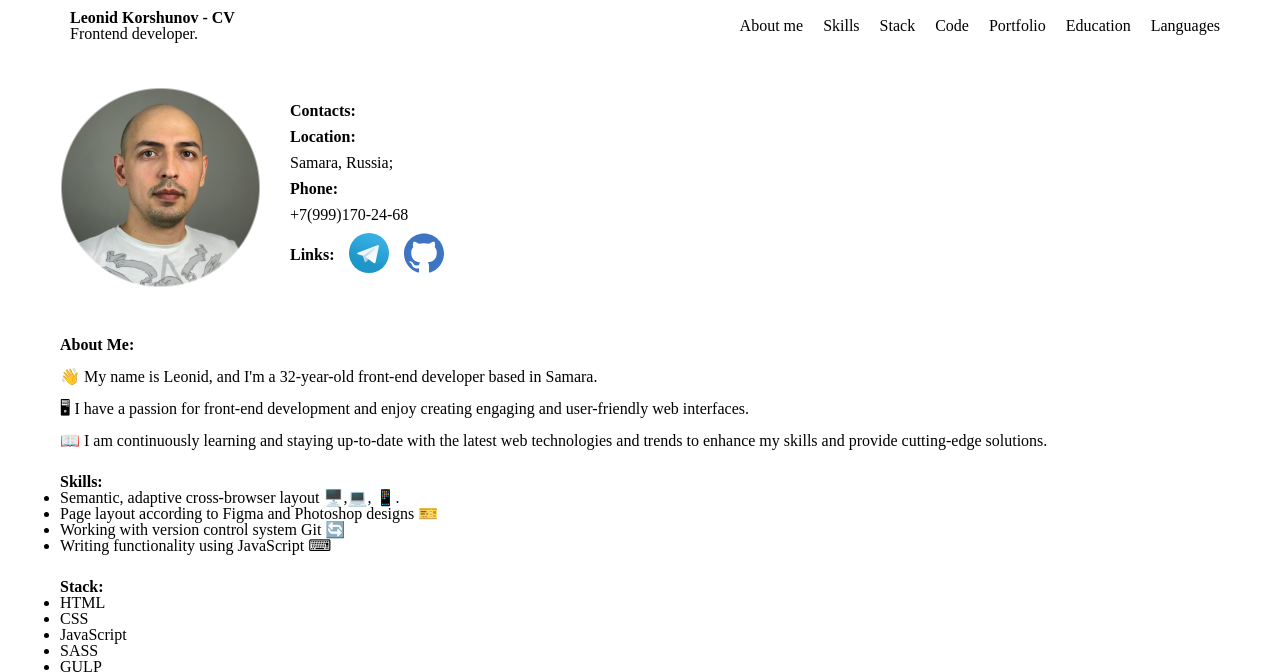
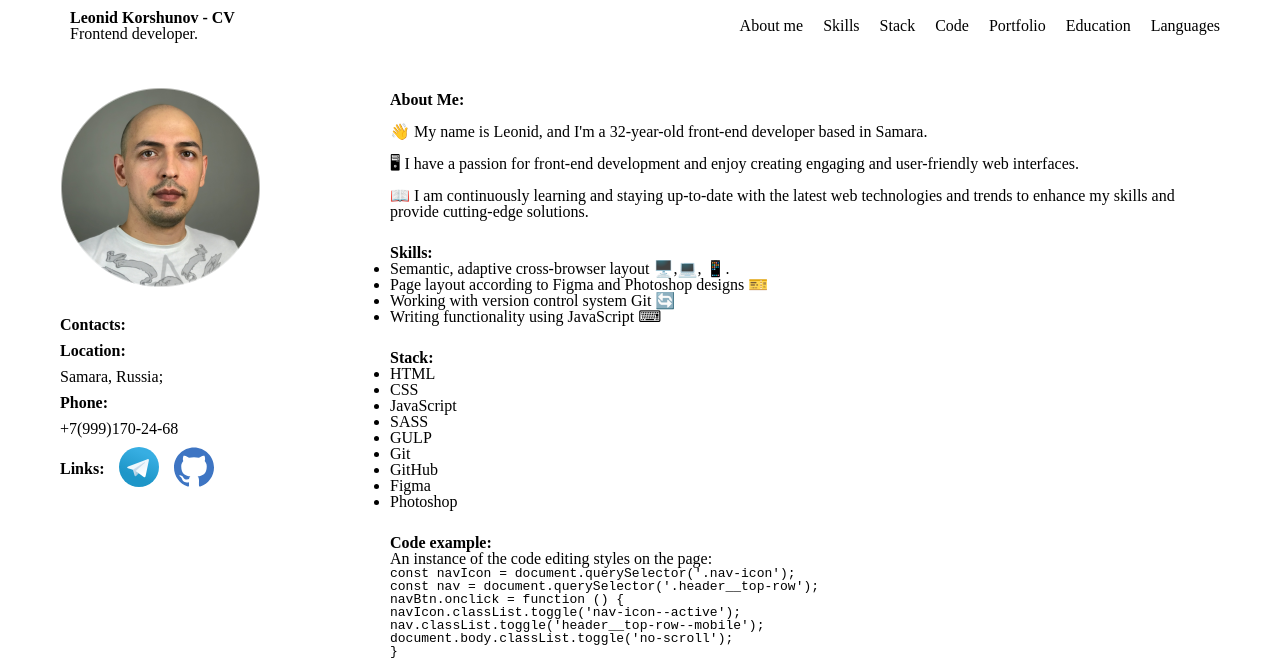
Before and after one commit to UltimatePowerCoder/rsschool-cv, a plain HTML site: page index.html in a window 1280 px wide. Shown: the top 672 px of the page. Drawn offline with Linux system fonts and the light colour scheme.

Commit message:
feat: add grid layout

```diff
--- a/css/main.css
+++ b/css/main.css
@@ -26,6 +26,23 @@ a {
     max-width: 1180px;
     padding: 0px 10px;
     margin: 0 auto;
+}
+
+.main_grid-container {
+    display: grid;
+    grid-template-columns: repeat(5, 1fr);
+    grid-template-rows: repeat(5, 1fr);
+    grid-column-gap: 0px;
+    grid-row-gap: 0px;
+}
+
+.left-column {
+    grid-area: 1 / 1 / 6 / 2;
+}
+
+.right-column {
+    grid-area: 1 / 2 / 6 / 6;
+    margin-top: 30px;
 }
 
 /* Header section start */
@@ -57,6 +74,8 @@ a {
 
 .contact-info {
     display: flex;
+    flex-direction: column;
+    margin-right: 100px;
 }
 
 .contacts {
@@ -96,15 +115,12 @@ a {
     display: flex;
 }
 
-.cv-skills {}
-
-.conatcts-data {}
-
 .conatcts-data-content {
     display: flex;
     flex-direction: column;
     row-gap: 10px;
 }
+
 /* Contacts section end */
 /* About me section start */
 
@@ -116,42 +132,42 @@ a {
 /* About me section end */
 /* CV-skills section start */
 
-.cv-skills{
+.cv-skills {
     margin-bottom: 25px;
 }
 
 /* CV-skills section end */
 /* Stack section start */
 
-.stack{
+.stack {
     margin-bottom: 25px;
 }
 
 /* Stack section end */
 /* Code section start */
 
-.code{
+.code {
     margin-bottom: 25px;
 }
 
 /* Code section end */
 /* Portfolio section start */
 
-.portfolio{
+.portfolio {
     margin-bottom: 25px;
 }
 
 /* Portfolio section end */
 /* Education section start */
 
-.education{
+.education {
     margin-bottom: 25px;
 }
 
 /* Education section end */
 /* Languages section start */
 
-.languages{
+.languages {
     margin-bottom: 25px;
 }
 
--- a/index.html
+++ b/index.html
@@ -40,7 +40,8 @@
 
     <main class="main">
       <div class="container">
-
+        <div class="main_grid-container">
+          <div class="left-column">
             <section class="contact-info">
 
               <div class="contact-info_avatar">
@@ -68,6 +69,9 @@
               </div>
 
             </section>
+          </div>
+          <div class="right-column">
+
 
             <section class="about-me">
               <div class="about-me_content" id="about">
@@ -181,10 +185,11 @@
                 <p>English - А2 Elementary.</p>
               </div>
             </section>
-
-
+          </div>
+        </div>
       </div>
     </main>
+
     <footer class="footer">
       <div class="container">
         <div class="footer-content">
```
Lines whose indentation alone changed are shown as unchanged.
